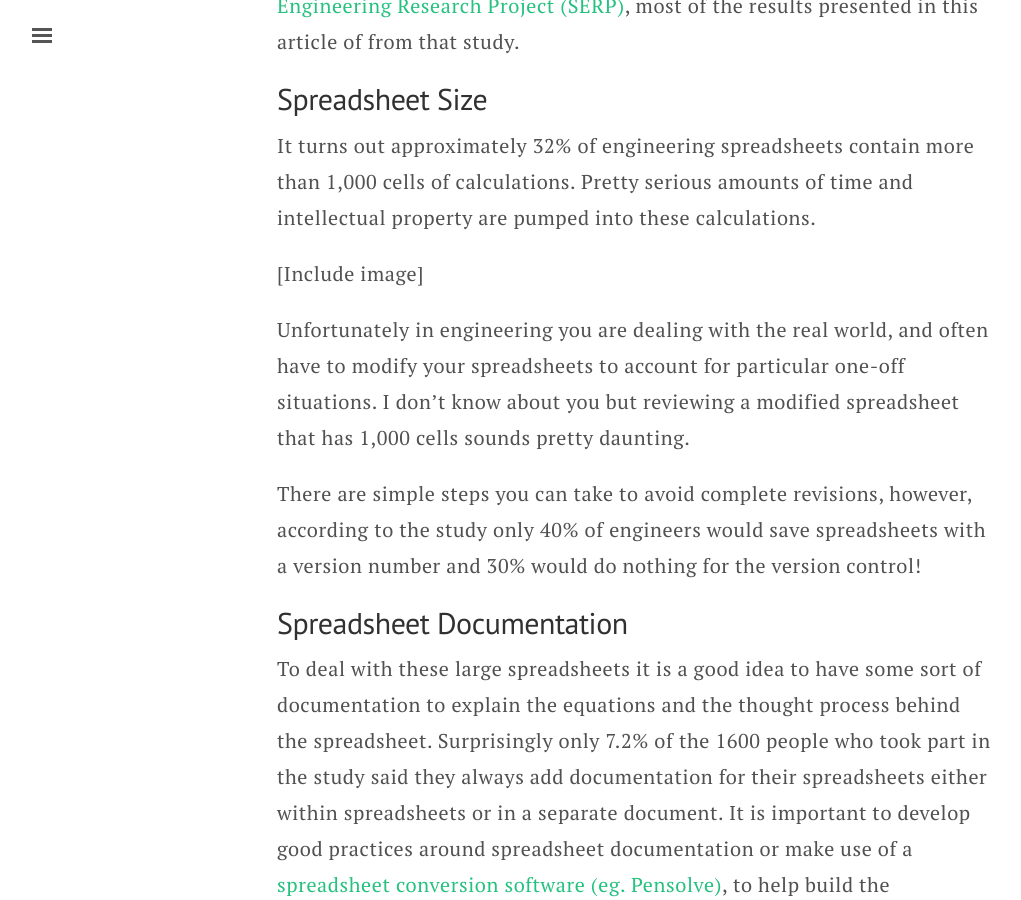
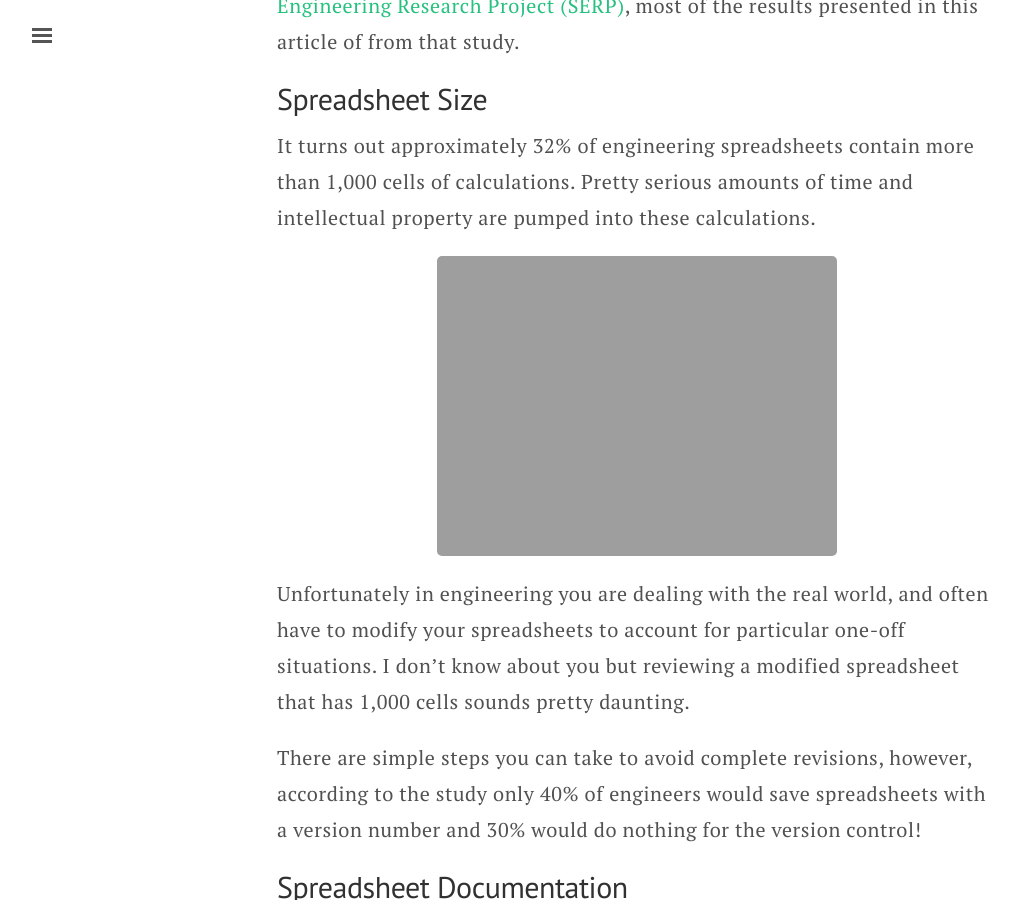
Before and after one commit to pensolve/blog, a Jekyll site: the page built from _posts/2016-08-30-Engineering-spreadsheets-industry-statistics.md, in a window 1280 px wide and 900 px high, scrolled down 566 px. Shown: the whole window, without its empty margins (3-1024 px from the left). Built offline with Jekyll 4.4.1, drawn with Linux system fonts in a browser that asks for light colours.

Commit message:
Update 2016-08-30-Engineering-spreadsheets-industry-statistics.md

```diff
--- a/_posts/2016-08-30-Engineering-spreadsheets-industry-statistics.md
+++ b/_posts/2016-08-30-Engineering-spreadsheets-industry-statistics.md
@@ -17,7 +17,7 @@ Spreadsheet Size
 It turns out approximately 32% of engineering spreadsheets contain more than 1,000 cells of calculations.
 Pretty serious amounts of time and intellectual property are pumped into these calculations.
 
-[Include image]
+![Spreadsheet pie graph](http://pensolve.com/public/2016-08-30-Engineering-spreadsheets-industry-statistics/Spreadsheet-size.png){: .center-image }
 
 Unfortunately in engineering you are dealing with the real world,
 and often have to modify your spreadsheets to account for particular one-off situations.
```
